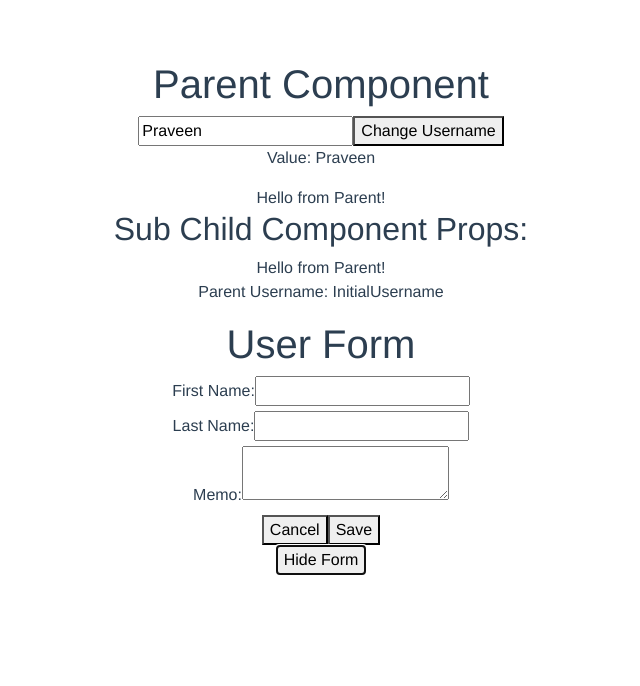
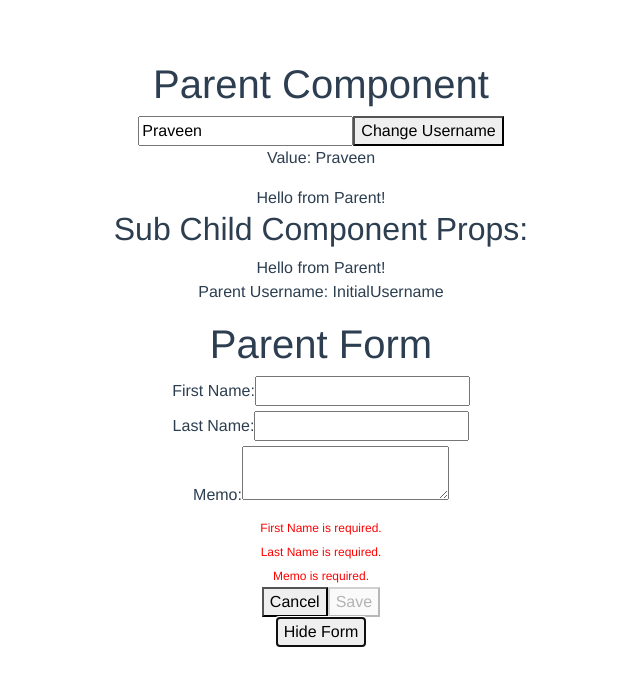
Before and after one commit to Praveencls/vuelearn, a Vue app: page / in a window 1280 px wide. Both pictures are taken after a click on the button "Show Form". Shown: the top 686 px of the page, without its empty margins (319-959 px from the left). Built offline with nearby package versions, Linux system fonts and the light colour scheme.

Commit message:
form with validation child parent relationship

```diff
--- a/package.json
+++ b/package.json
@@ -18,6 +18,7 @@
     "vue": "^2.6.14",
     "vue-loader": "^17.4.2",
     "vue-router": "^3.5.1",
+    "vuelidate": "^0.7.6",
     "vuex": "^3.6.2"
   },
   "devDependencies": {
--- a/src/components/ChildFormComponent.vue
+++ b/src/components/ChildFormComponent.vue
@@ -5,8 +5,8 @@
       <input
         type="text"
         id="firstName"
-        :value="formData.firstName"
-        @input="updateField('firstName', $event.target.value)"
+        :value="firstName"
+        @input="updateFirstName($event.target.value)"
       />
     </div>
     <div>
@@ -14,16 +14,16 @@
       <input
         type="text"
         id="lastName"
-        :value="formData.lastName"
-        @input="updateField('lastName', $event.target.value)"
+        :value="lastName"
+        @input="updateLastName($event.target.value)"
       />
     </div>
     <div>
       <label for="memo">Memo:</label>
       <textarea
         id="memo"
-        :value="formData.memo"
-        @input="updateField('memo', $event.target.value)"
+        :value="memo"
+        @input="updateMemo($event.target.value)"
       ></textarea>
     </div>
   </div>
@@ -32,15 +32,28 @@
 <script>
 export default {
   props: {
-    formData: {
-      type: Object,
-      required: true
-    }
+    firstName: String,
+    lastName: String,
+    memo: String
   },
   methods: {
-    // Emit the updated field value to the parent
-    updateField(field, value) {
-      this.$emit('update-form', { [field]: value });
+    updateFirstName(value) {
+      this.$emit('update-first-name', value);
+    },
+    updateLastName(value) {
+      this.$emit('update-last-name', value);
+    },
+    updateMemo(value) {
+      this.$emit('update-memo', value);
+    },
+
+    // This method returns the current form data
+    getFormData() {
+      return {
+        firstName: this.firstName,
+        lastName: this.lastName,
+        memo: this.memo
+      };
     }
   }
 };
--- a/src/components/ParentFormComponent.vue
+++ b/src/components/ParentFormComponent.vue
@@ -1,57 +1,115 @@
 <template>
-	<div v-if="visible">
-		<h1>User Form</h1>
-		<form @submit.prevent="onSave">
-			<!-- Pass the form data to the child component -->
-			<ChildForm :formData="formData" @update-form="updateForm" />
+  <div v-show="visible" class="parent-form-component">
+    <h1>Parent Form</h1>
+
+    <!-- Child form component -->
+    <ChildForm
+    ref="childForm"
+      v-bind="formProps"
+      v-on="formEvents"
+    />
+
+    <!-- Error messages -->
+    <div v-if="!$v.$pending">
+      <div v-if="!$v.firstName.$model">
+        <span class="error">First Name is required.</span>
+      </div>
+      <div v-if="!$v.lastName.$model">
+        <span class="error">Last Name is required.</span>
+      </div>
+      <div v-if="!$v.memo.$model">
+        <span class="error">Memo is required.</span>
+      </div>
+    </div>
+
+    <!-- Form buttons -->
     <div>
       <button type="button" @click="onCancel">Cancel</button>
-				<button type="submit">Save</button>
+      <button type="submit" :disabled="$v.$invalid || $v.$pending" @click="onSave">Save</button>
     </div>
-		</form>
   </div>
 </template>
 
 <script>
-import ChildForm from "./ChildFormComponent.vue";
+import { required } from 'vuelidate/lib/validators';  // Import validators from Vuelidate
+import ChildForm from './ChildFormComponent.vue'; // Import child form component
 
 export default {
   components: {
-		ChildForm,
+    ChildForm
   },
   props: {
     visible: {
       type: Boolean,
-			default: true,
-		},
+      default: false
+    }
   },
   data() {
     return {
-			formData: {
-				firstName: "",
-				lastName: "",
-				memo: "",
+      firstName: '',
+      lastName: '',
+      memo: ''
+    };
   },
+  computed: {
+    formProps() {
+      return {
+        firstName: this.firstName,
+        lastName: this.lastName,
+        memo: this.memo
+      };
+    },
+    formEvents() {
+      return {
+        'update-first-name': (value) => this.updateField('firstName', value),
+        'update-last-name': (value) => this.updateField('lastName', value),
+        'update-memo': (value) => this.updateField('memo', value)
+      };
+    }
+  },
+  validations() {
+    return {
+      firstName: { required },
+      lastName: { required },
+      memo: { required }
     };
   },
   methods: {
-		// Update form data when child emits the event
-		updateForm(updatedData) {
-			this.formData = { ...this.formData, ...updatedData };
+    updateField(field, value) {
+      this[field] = value;
     },
+    onSave() {
+      // Trigger touch to mark fields as "touched"
+      this.$v.$touch();
 
-		// Handle Save button click
-		onSave() {
-			console.log("Form data saved:", this.formData);
-			// You can implement the save functionality here
+      // If the form is invalid, do not proceed
+      if (this.$v.$invalid) {
+        console.log('Form is invalid!');
+        return;
+      }
+
+      // Handle form submission
+      console.log('Form data:', {
+        firstName: this.firstName,
+        lastName: this.lastName,
+        memo: this.memo
+      });
+
+      // After submission, reset form fields or perform other actions
     },
-
-		// Handle Cancel button click
     onCancel() {
-			console.log("Form cancelled");
-			// Reset the form data or do any necessary cleanup
-			this.formData = { firstName: "", lastName: "", memo: "" };
-		},
-	},
+      // Reset the form
+      this.firstName = '';
+      this.lastName = '';
+      this.memo = '';
+    }
+  }
 };
 </script>
+
+<style scoped>
+.error {
+  color: red;
+  font-size: 12px;
+}
+</style>
--- a/src/main.js
+++ b/src/main.js
@@ -3,12 +3,13 @@ import App from "./App.vue";
 import store from "./store";
 import VueRouter from "vue-router";
 import routes from "./routes";
+import Vuelidate from 'vuelidate';  // Import Vuelidate
 
 import "bootstrap";
 import "bootstrap/dist/css/bootstrap.min.css";
 
 Vue.use(VueRouter);
-
+Vue.use(Vuelidate);
 const router = new VueRouter({ routes: routes, mode: "history" });
 
 Vue.config.productionTip = false;
```
Also changed, not shown: 1 other file (tests, documents, lock files or other folders). Lines whose indentation alone changed are shown as unchanged.
